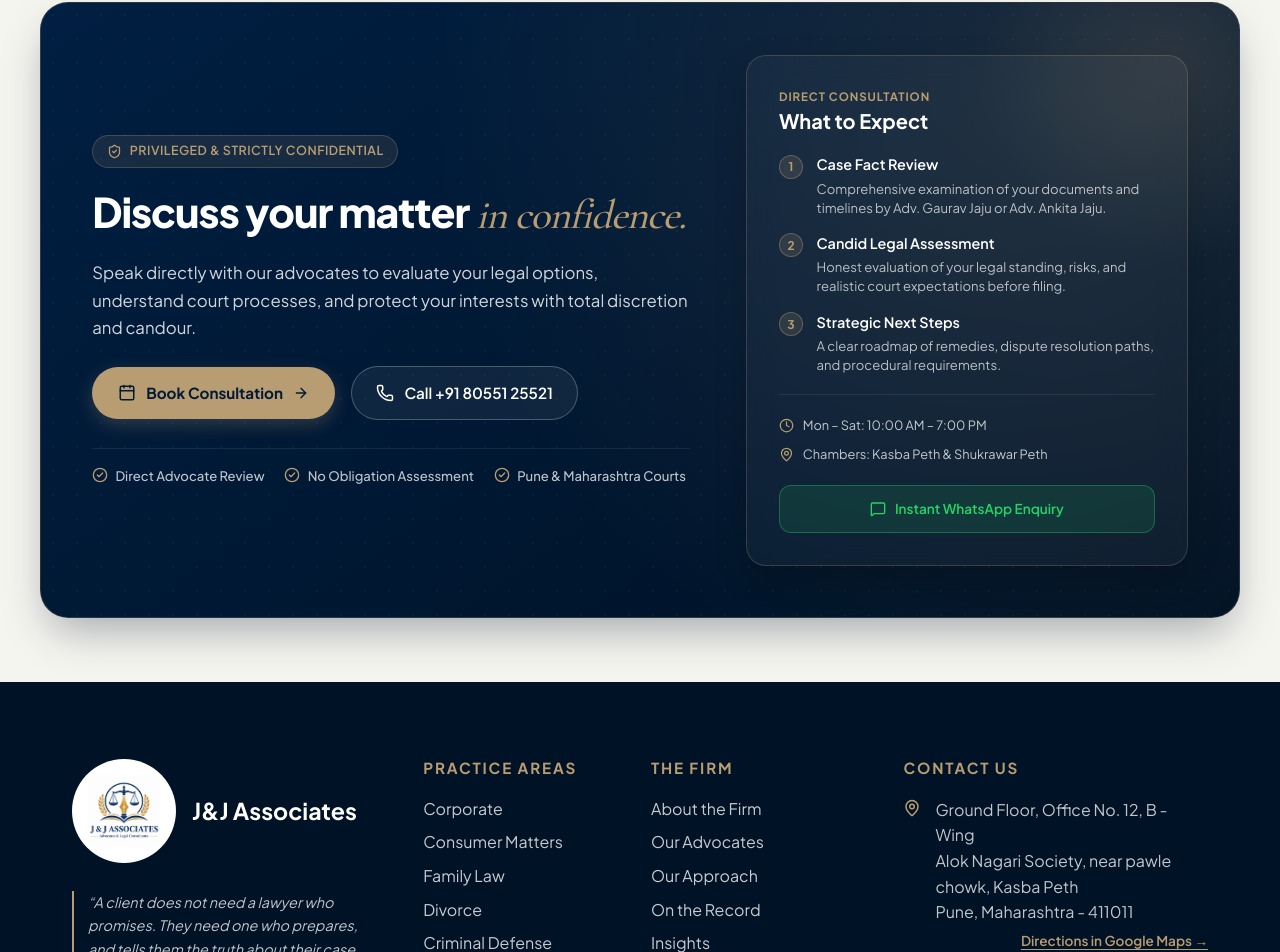
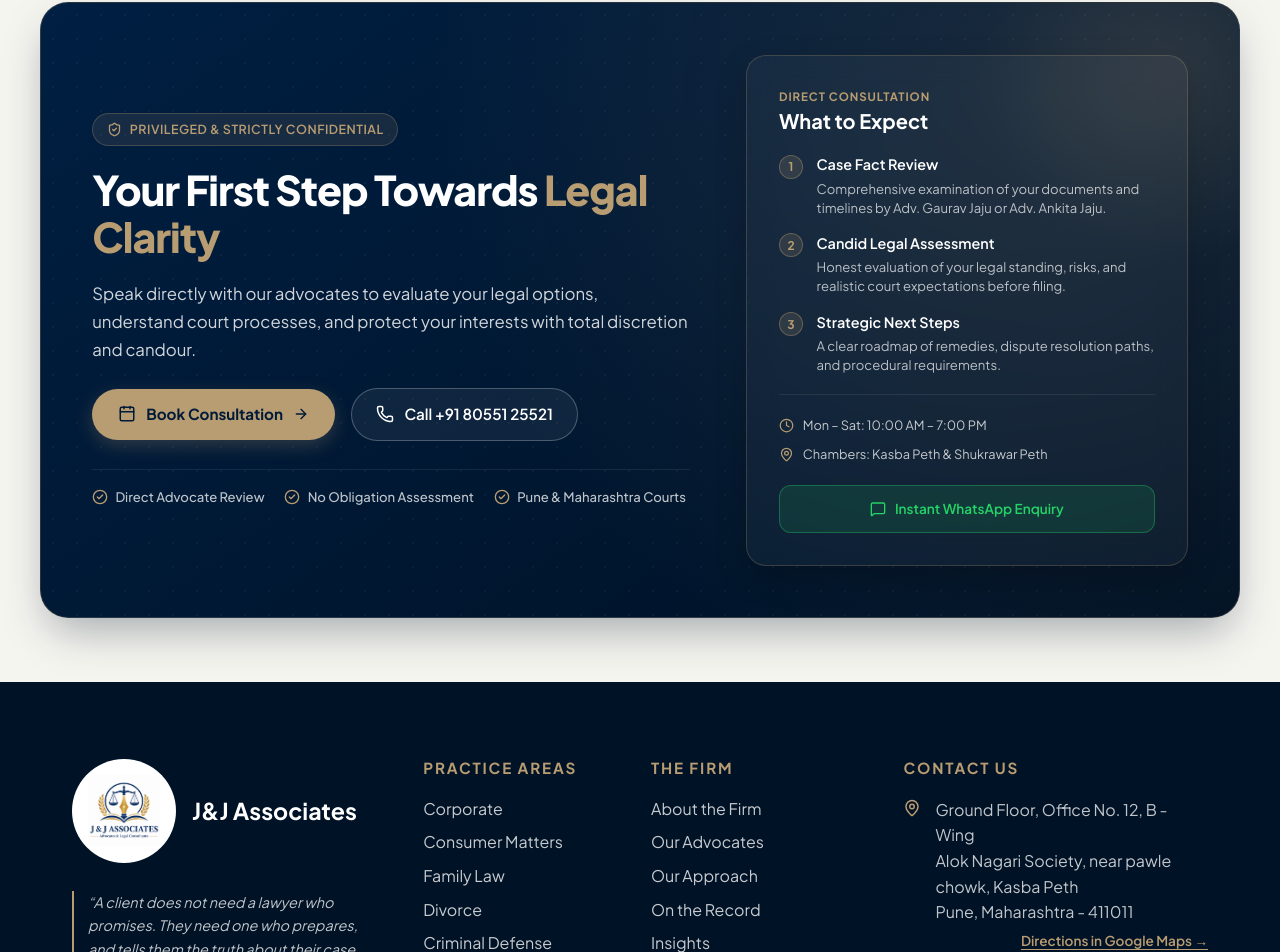
Before and after one commit to krishnaChandak044/J-J-Associates, a Next.js app: page / in a window 1280 px wide. Shown: the part 6845-7797 px from the top of the page. Built offline with nearby package versions, Linux system fonts and the light colour scheme.

Commit message:
Update consultation CTA headline

```diff
--- a/src/components/ui/CallToActionBar/CallToActionBar.module.css
+++ b/src/components/ui/CallToActionBar/CallToActionBar.module.css
@@ -93,9 +93,9 @@
 
 .highlight {
   color: var(--color-accent, #B89C72);
-  font-style: italic;
-  font-family: var(--font-display, var(--font-heading));
-  font-weight: 500;
+  font-style: normal;
+  font-family: inherit;
+  font-weight: 800;
 }
 
 .description {
--- a/src/components/ui/CallToActionBar/CallToActionBar.tsx
+++ b/src/components/ui/CallToActionBar/CallToActionBar.tsx
@@ -31,7 +31,7 @@ export function CallToActionBar() {
             </div>
 
             <h2 id="cta-heading" className={styles.title}>
-              Discuss your matter <span className={styles.highlight}>in confidence.</span>
+              Your First Step Towards <span className={styles.highlight}>Legal Clarity</span>
             </h2>
 
             <p className={styles.description}>
```
